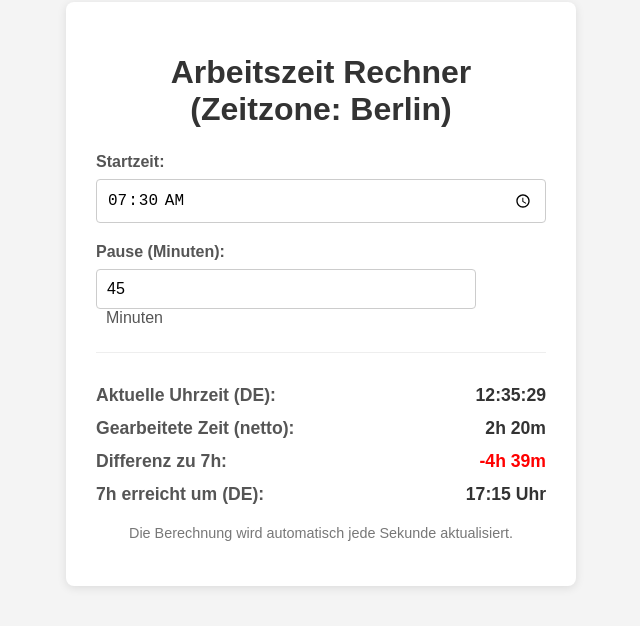
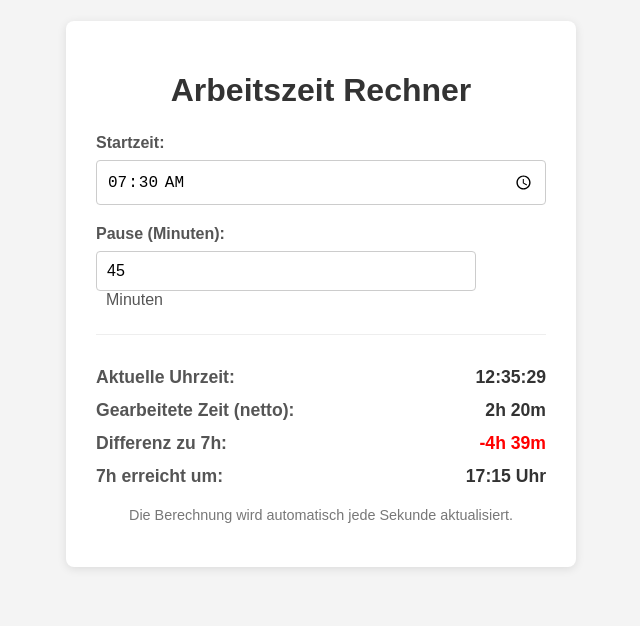
Before and after one commit to Savo2610/work_time_js, a plain HTML site: page index.html in a window 1280 px wide. Shown: the part 106-732 px from the top of the page, without its empty margins (319-959 px from the left). Drawn offline with Linux system fonts and the light colour scheme.

Commit message:
Remove Timezone comments

```diff
--- a/index.html
+++ b/index.html
@@ -94,7 +94,7 @@
 </head>
 <body>
     <div class="container">
-        <h1>Arbeitszeit Rechner (Zeitzone: Berlin)</h1>
+        <h1>Arbeitszeit Rechner</h1>
 
         <div class="input-group">
             <label for="startTime">Startzeit:</label>
@@ -111,7 +111,7 @@
 
         <div class="output-group">
             <p>
-                <span>Aktuelle Uhrzeit (DE):</span>
+                <span>Aktuelle Uhrzeit:</span>
                 <span class="value" id="currentTime">--:--:--</span>
             </p>
             <p>
@@ -123,7 +123,7 @@
                 <span class="value" id="overtime">--h --m</span>
             </p>
             <p>
-                <span>7h erreicht um (DE):</span>
+                <span>7h erreicht um:</span>
                 <span class="value" id="targetTime">--:-- Uhr</span>
             </p>
         </div>
```
